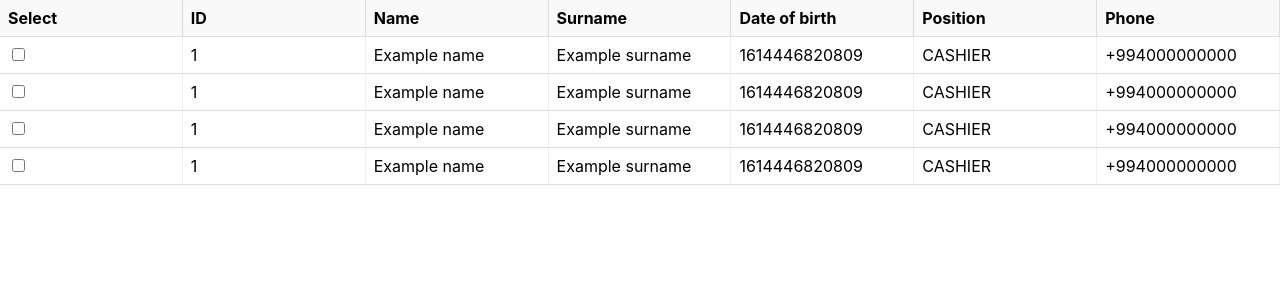
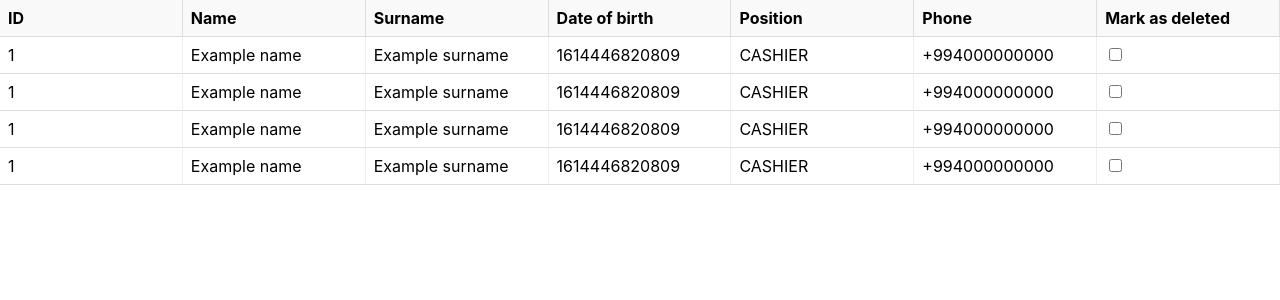
Before and after one commit to Profile/nextjs-datasheet, a Next.js app: page /sheets in a window 1280 px wide. Shown: the top 300 px of the page. Built offline with nearby package versions, Linux system fonts and the light colour scheme.

Commit message:
Fix checkbox value (toggle issue) and add deleted key to headerCells

```diff
--- a/components/Sheets/Content.js
+++ b/components/Sheets/Content.js
@@ -29,7 +29,7 @@ export function SheetContent({ rows, cells, editableCell, setEditableCell, handl
         onChange={({ target }) =>
             handleCellValue(
                 generateUniqueKey(cell.key, rowIndex),
-                !target.value
+                !row[cell.key]
             )
         }
     />
--- a/pages/sheets/index.js
+++ b/pages/sheets/index.js
@@ -19,16 +19,16 @@ const mockEmployees = [
     employee(),
     employee(),
     employee(),
-]
+];
 
 const headerCells = [
-    {key: 'selected', name: 'Select', type: 'checkbox', editable: false, filterable: false  },
-    {key: 'id', name: 'ID', type: 'text', editable: false,filterable: true  },
-    {key: 'name', name: 'Name', type: 'text', editable: true, filterable: true  },
-    {key: 'surname', name: 'Surname', type: 'text', editable: true, filterable: true  },
-    {key: 'dateOfBirth', name: 'Date of birth', type: 'text', editable: true, filterable: true  },
-    {key: 'position', name: 'Position', type: 'text', editable: true, filterable: true  },
-    {key: 'phone', name: 'Phone', type: 'text', editable: true, filterable: true  },
+    { key: 'id', name: 'ID', type: 'text', editable: false, filterable: true },
+    { key: 'name', name: 'Name', type: 'text', editable: true, filterable: true },
+    { key: 'surname', name: 'Surname', type: 'text', editable: true, filterable: true },
+    { key: 'dateOfBirth', name: 'Date of birth', type: 'text', editable: true, filterable: true },
+    { key: 'position', name: 'Position', type: 'text', editable: true, filterable: true },
+    { key: 'phone', name: 'Phone', type: 'text', editable: true, filterable: true },
+    { key: 'deleted', name: 'Mark as deleted', type: 'checkbox', editable: false, filterable: false },
 ];
 
 export default function Sheets() {
@@ -39,7 +39,7 @@ export default function Sheets() {
     const handleCellValue = (name, value) => {
         const [key, index] = name.split('.');
         const copiedEmployees = [...employees];
-        const editedEmployee = copiedEmployees[index]; //.find((e, i) => index == i);
+        const editedEmployee = employees[index];
         editedEmployee[key] = value;
 
         setEmployees(copiedEmployees);
```
